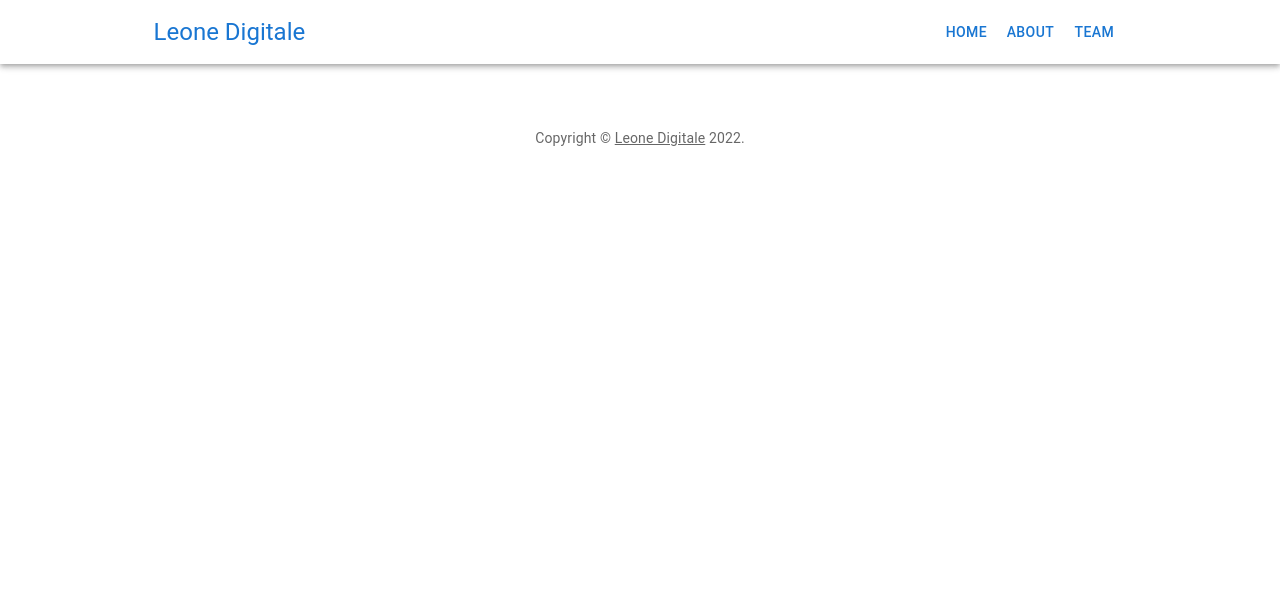
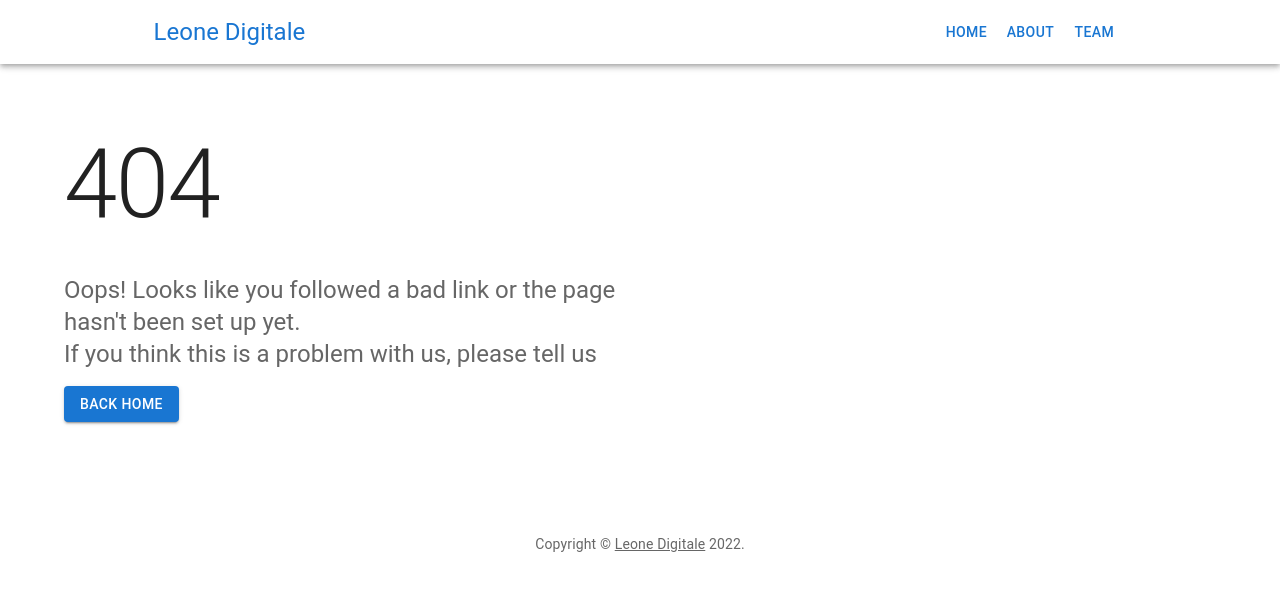
Before and after one commit to jpzambranoleon/static-website-mui, a React (Create React App) app: page /not-found in a window 1280 px wide. Shown: the top 590 px of the page. Built offline with nearby package versions, Linux system fonts and the light colour scheme; the HTML template or start-up script is replaced by a standard one.

Commit message:
updated files

```diff
--- a/src/App.js
+++ b/src/App.js
@@ -2,7 +2,8 @@ import { Box } from "@mui/material";
 import { BrowserRouter as Router, Route, Routes } from "react-router-dom";
 import Copyright from "./components/Copyright";
 import Navbar from "./components/Navbar";
-import Home from "./home/Home";
+import Error404 from "./pages/error404/Error404";
+import Home from "./pages/home/Home";
 
 function App() {
   return (
@@ -11,6 +12,7 @@ function App() {
       <Router>
         <Routes>
           <Route path="/" element={<Home />} />
+          <Route path="/not-found" element={<Error404 />} />
         </Routes>
       </Router>
       <Box sx={{ bgcolor: 'background.paper', pt: 8, pb: 6, }}>
--- a/src/pages/error404/Error404.jsx
+++ b/src/pages/error404/Error404.jsx
@@ -1,10 +1,11 @@
 import { Box } from "@mui/material";
+import Content from "./components/Content";
 
 export default function Error404() {
     return (
         <main>
             <Box sx={{ bgcolor: 'background.paper', pt: 8, pb: 6, }}>
-
+                <Content />
             </Box>
         </main>
     );
--- a/src/pages/error404/components/Content.jsx
+++ b/src/pages/error404/components/Content.jsx
@@ -1,4 +1,4 @@
-import { Container, Grid, Typography } from "@mui/material";
+import { Button, Container, Grid, Typography } from "@mui/material";
 
 const Content = () => {
     return (
@@ -7,10 +7,9 @@ const Content = () => {
                 <Grid item sx={12} sm={6}>
                     <Typography
                         component="h1"
-                        variant="h3"
+                        variant="h1"
                         align="left"
                         color="text.primary"
-                        fontWeight="bold"
                         gutterBottom
                     >
                         404
@@ -19,10 +18,20 @@ const Content = () => {
                         variant="h5"
                         align="left"
                         color="text.secondary"
-                        paragraph>
-                        Leon Digitale is a start-up applications company with
-                        the goal to develop applications with web3 technology.
+                    >
+                        Oops! Looks like you followed a bad link or the page hasn't been set up yet.
                     </Typography>
+                    <Typography
+                        variant="h5"
+                        align="left"
+                        color="text.secondary"
+                        paragraph
+                    >
+                        If you think this is a problem with us, please tell us
+                    </Typography>
+                    <Button variant="contained">
+                        Back home
+                    </Button>
                 </Grid>
             </Grid>
       </Container>
--- a/src/pages/home/Home.jsx
+++ b/src/pages/home/Home.jsx
@@ -1,5 +1,4 @@
 import { Box } from "@mui/material";
-import Copyright from "../components/Copyright";
 import About from "./components/About";
 import ContactUs from "./components/ContactUs";
 import Skills from "./components/Skills";
```
